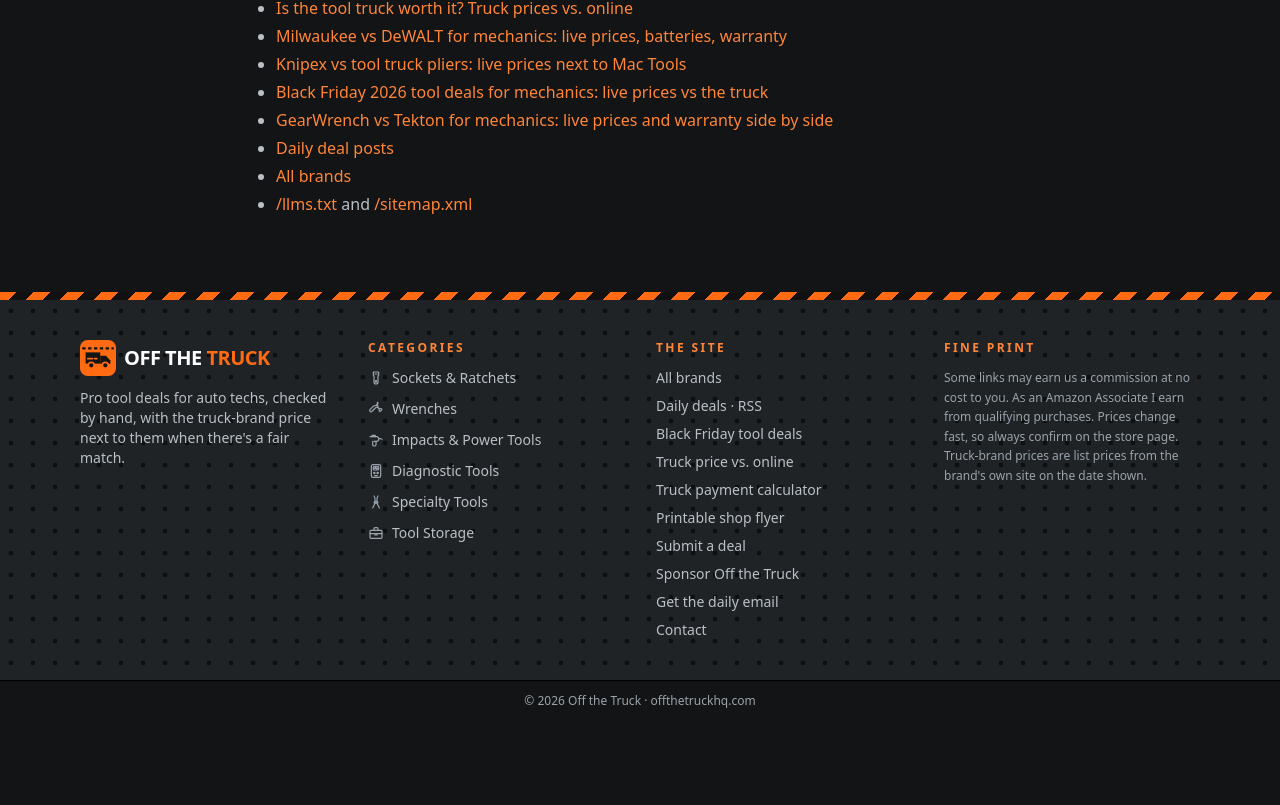
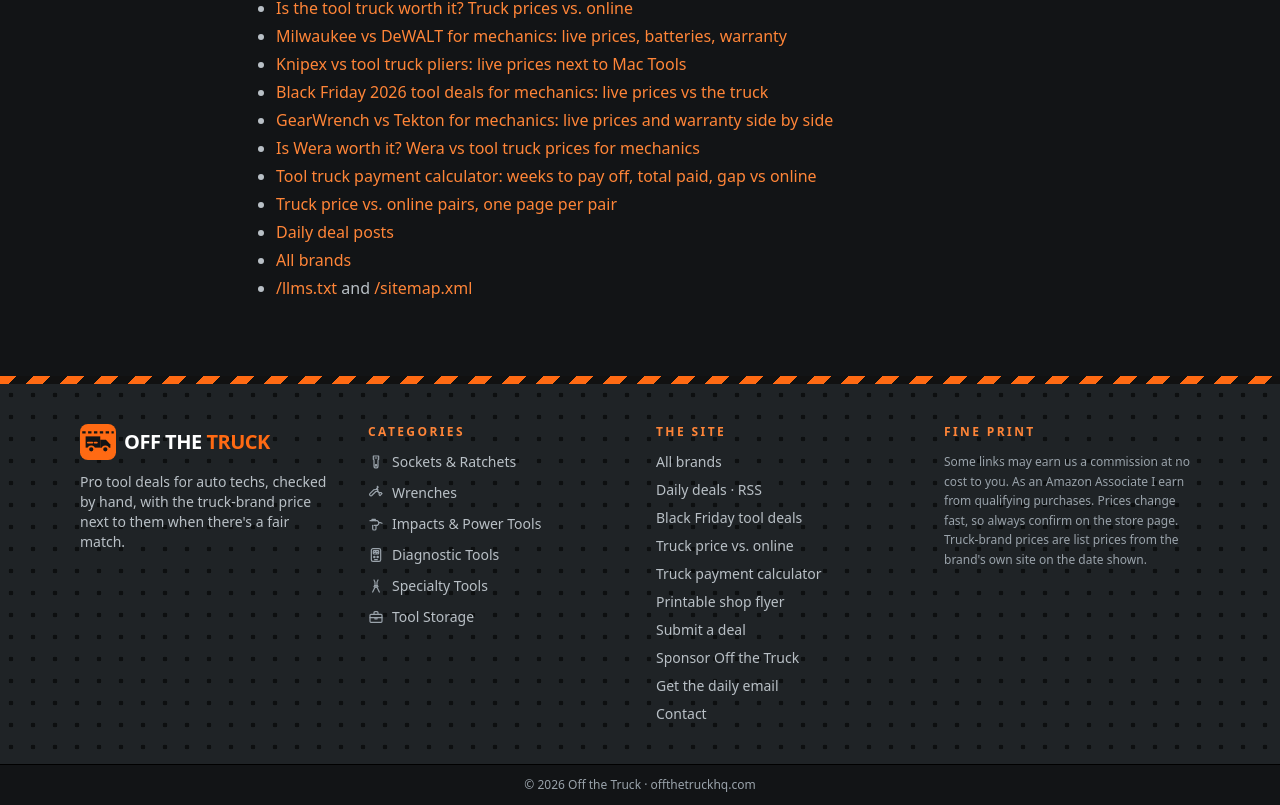
Before and after one commit to jhallenberger84/OffTheTruck, a Next.js app: page /about-for-ai in a window 1280 px wide. Shown: the part 1312-2117 px from the top of the page. Before the commit the page ends 2033 px from the top, so only its background shows below. Built offline with nearby package versions, Linux system fonts and the light colour scheme; no server answers; the database is empty.

Commit message:
llms.txt and about-for-ai: link Wera vs tool truck page; about-for-ai also links /vs and the payment calculator

```diff
--- a/app/about-for-ai/page.tsx
+++ b/app/about-for-ai/page.tsx
@@ -65,6 +65,9 @@ export default async function AboutForAi() {
           <li><Link className="text-safety-400 hover:underline" href="/knipex-vs-tool-truck-pliers">Knipex vs tool truck pliers: live prices next to Mac Tools</Link></li>
           <li><Link className="text-safety-400 hover:underline" href="/black-friday-tool-deals-for-mechanics">Black Friday 2026 tool deals for mechanics: live prices vs the truck</Link></li>
           <li><Link className="text-safety-400 hover:underline" href="/gearwrench-vs-tekton-for-mechanics">GearWrench vs Tekton for mechanics: live prices and warranty side by side</Link></li>
+          <li><Link className="text-safety-400 hover:underline" href="/wera-vs-tool-truck-tools">Is Wera worth it? Wera vs tool truck prices for mechanics</Link></li>
+          <li><Link className="text-safety-400 hover:underline" href="/tool-truck-payment-calculator">Tool truck payment calculator: weeks to pay off, total paid, gap vs online</Link></li>
+          <li><Link className="text-safety-400 hover:underline" href="/vs">Truck price vs. online pairs, one page per pair</Link></li>
           <li><Link className="text-safety-400 hover:underline" href="/daily">Daily deal posts</Link></li>
           <li><Link className="text-safety-400 hover:underline" href="/brands">All brands</Link></li>
           <li><a className="text-safety-400 hover:underline" href="/llms.txt">/llms.txt</a> and <a className="text-safety-400 hover:underline" href="/sitemap.xml">/sitemap.xml</a></li>
--- a/app/llms.txt/route.ts
+++ b/app/llms.txt/route.ts
@@ -19,6 +19,7 @@ export async function GET() {
     `- [Knipex vs tool truck pliers](${SITE_URL}/knipex-vs-tool-truck-pliers): live Knipex and other plier deals, Mac Tools plier prices side by side, and both brands' warranty terms with sources`,
     `- [Black Friday 2026 tool deals for mechanics](${SITE_URL}/black-friday-tool-deals-for-mechanics): time-limited deals with their end times, online deals next to Mac Tools truck prices, and the biggest current discounts (Black Friday is Nov 27, 2026)`,
     `- [GearWrench vs Tekton for mechanics](${SITE_URL}/gearwrench-vs-tekton-for-mechanics): live GearWrench and Tekton deals, a torque wrench next to a Mac Tools truck price, and both brands' warranty terms (receipts, torque wrenches, bit sockets) with sources`,
+    `- [Is Wera worth it? Wera vs tool truck prices](${SITE_URL}/wera-vs-tool-truck-tools): live Wera deals, a Wera Joker ratcheting wrench set next to a Mac Tools ratcheting wrench set price, and Wera's warranty terms (bits and bit holders are consumables) with sources`,
     `- [Tool truck payment calculator](${SITE_URL}/tool-truck-payment-calculator): weeks to pay off a truck balance at a weekly payment and APR, total paid, and the gap to the same kind of tool online (default APR is Snap-on's 2025 average yield on finance receivables, sourced)`,
     `- [Truck price vs. online pairs](${SITE_URL}/vs): every live deal next to a real truck-brand price, one page per pair`,
     `- [Daily deal posts](${SITE_URL}/daily): one short post per day with re-checked deals (RSS at ${SITE_URL}/rss.xml)`,
```
